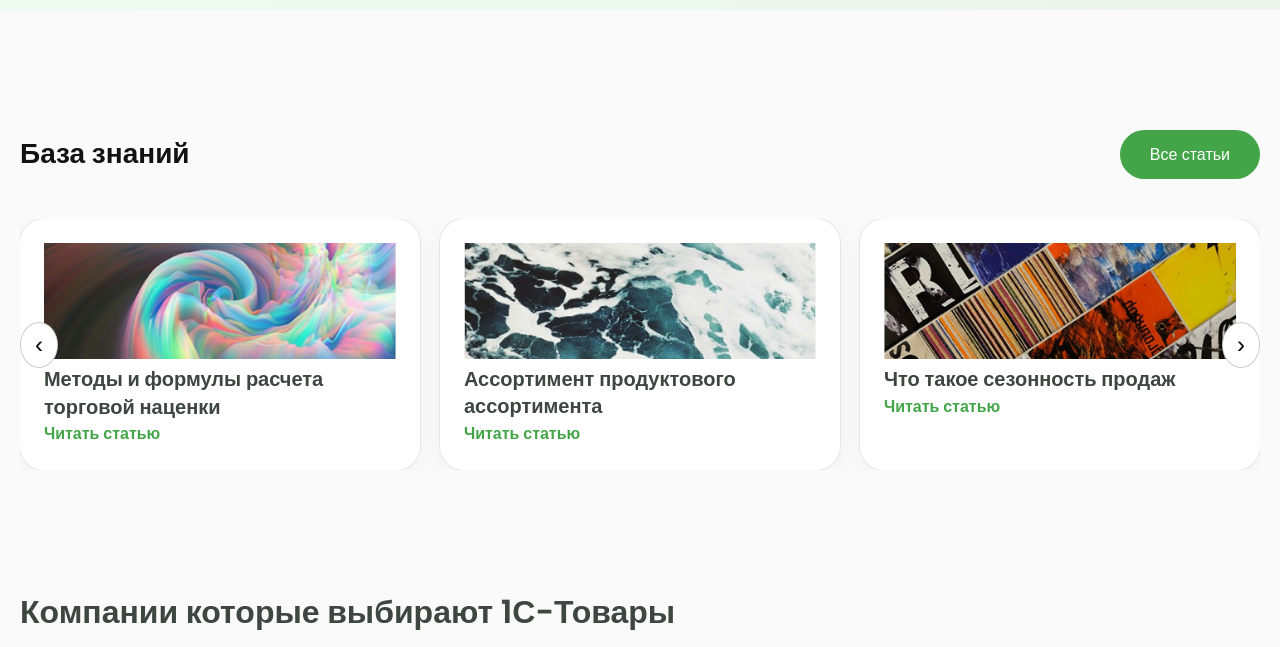
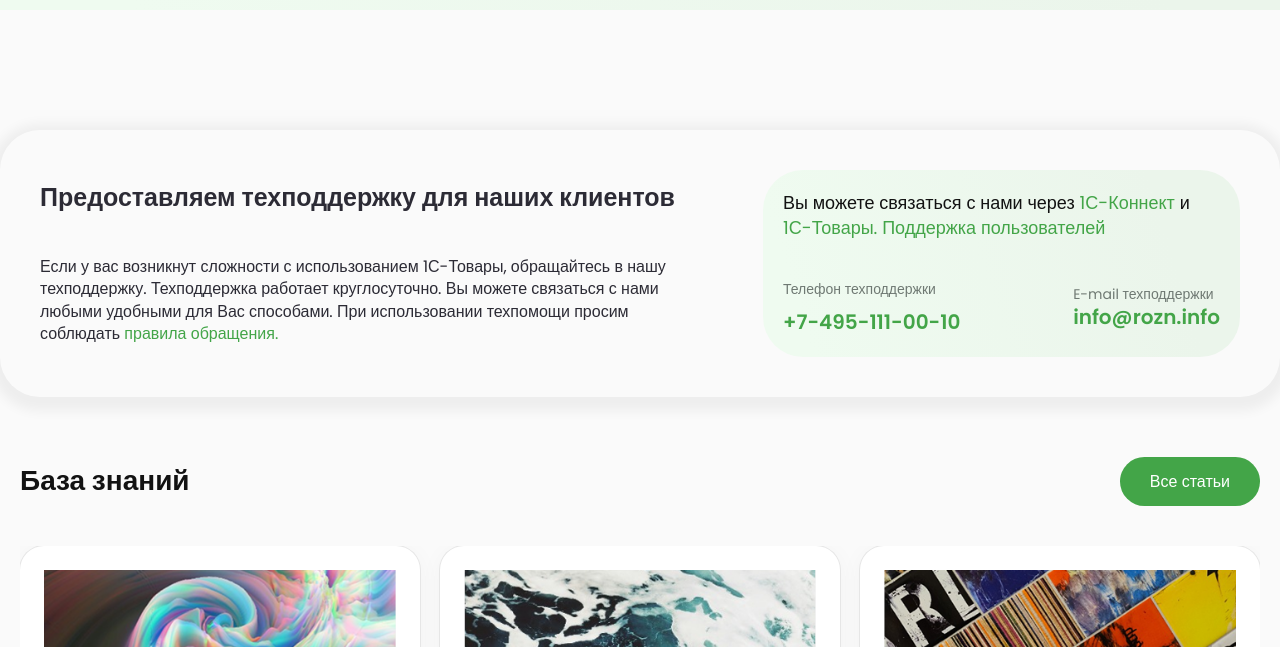
Before and after one commit to abdulhayev-nuriddin/1c-tovars, a plain HTML site: page index.html in a window 1280 px wide. Shown: the part 3080-3727 px from the top of the page. Drawn offline with Linux system fonts and the light colour scheme.

Commit message:
support end

```diff
--- a/index.html
+++ b/index.html
@@ -72,6 +72,7 @@
           <img src="./images/hero.png" alt="hero" class="hero__img" />
         </div>
       </section>
+
       <section class="connect">
         <div class="container connect__container">
           <div class="connect__cards">
@@ -197,6 +198,7 @@
           </div>
         </div>
       </section>
+
       <section class="comfort">
         <div class="container comfort__container">
           <h2 class="comfort__title">С нами удобнее</h2>
@@ -302,6 +304,7 @@
           </div>
         </div>
       </section>
+
       <section class="products">
         <div class="container products__container">
           <div class="products__flex">
@@ -383,6 +386,50 @@
         </div>
       </section>
 
+      <section class="support">
+        <div class="container support__container">
+          <div class="support__left">
+            <h2 class="support__title">
+              Предоставляем техподдержку для наших клиентов
+            </h2>
+            <p class="support__text">
+              Если у вас возникнут сложности с использованием 1С-Товары,
+              обращайтесь в нашу техподдержку. Техподдержка работает
+              круглосуточно. Вы можете связаться с нами любыми удобными для Вас
+              способами. При использовании техпомощи просим соблюдать
+              <a href="#" class="support__link">правила обращения.</a>
+            </p>
+          </div>
+          <div class="support__right">
+            <p class="support__address">
+              Вы можете связаться с нами через
+              <a href="#" class="support__link">1С-Коннект</a> и
+              <a href="#" class="support__link"
+                >1С-Товары. Поддержка пользователей</a
+              >
+            </p>
+            <div class="support__bottom">
+              <div class="support__phone">
+                <label for="support__number" class="support__label"
+                  >Телефон техподдержки</label
+                >
+                <a href="tel:+7-495-111-00-10" class="support__number"
+                  >+7-495-111-00-10</a
+                >
+              </div>
+              <div class="support__mail">
+                <label for="support__email" class="support__label"
+                  >E-mail техподдержки</label
+                >
+                <a href="mailto:info@rozn.info" class="support__email"
+                  >info@rozn.info</a
+                >
+              </div>
+            </div>
+          </div>
+        </div>
+      </section>
+
       <section class="base__products">
         <div class="container base__container">
           <div class="base__flex">
@@ -427,6 +474,7 @@
           </div>
         </div>
       </section>
+
       <section class="partner">
         <div class="container partner__container">
           <h2 class="partner__title">Компании которые выбирают 1С-Товары</h2>
--- /dev/null
+++ b/scss/layout/_support.scss
@@ -0,0 +1,119 @@
+.support {
+    margin-top: 120px;
+    margin-bottom: 60px;
+
+    &__container {
+        padding: 40px;
+        box-shadow: 0px 4px 12px 10px #0000000D;
+        border-radius: 40px;
+        display: flex;
+        align-items: center;
+        justify-content: space-between;
+    }
+
+    &__left {
+        width: 646px;
+        display: flex;
+        flex-direction: column;
+        gap: 40px;
+
+        &__address {
+            font-family: Gilroy;
+            font-weight: 400;
+            font-size: 18px;
+            line-height: 139%;
+        }
+    }
+
+    &__title {
+        font-weight: 600;
+        font-size: 25px;
+        line-height: 139%;
+        color: #2C2B35;
+    }
+
+    &__text {
+        font-weight: 400;
+        font-size: 16px;
+        line-height: 139%;
+        color: #2C2B35;
+    }
+
+    &__link {
+        color: #43A548;
+    }
+
+    &__right {
+        width: 477px;
+        display: flex;
+        flex-direction: column;
+        gap: 40px;
+        padding: 20px;
+        background: linear-gradient(252.7deg, #EBF5EB 17.34%, #EFFBF0 90.57%);
+        border-radius: 40px;
+    }
+
+    &__address {
+        font-weight: 400;
+        font-size: 18px;
+        line-height: 139%;
+    }
+
+    &__bottom {
+        display: flex;
+        align-items: center;
+        justify-content: space-between;
+    }
+
+    &__phone {
+        display: flex;
+        flex-direction: column;
+        gap: 10px;
+    }
+
+    &__label {
+        font-weight: 400;
+        font-size: 14px;
+        line-height: 139%;
+        color: #6F7973;
+    }
+
+    &__number,
+    &__email {
+        font-weight: 600;
+        font-size: 20px;
+        line-height: 139%;
+        color: #43A548;
+    }
+
+    &__mail {
+        display: flex;
+        flex-direction: column;
+    }
+}
+
+@media only screen and (max-width: 480px) {
+    .support {
+
+        &__container {
+            flex-direction: column;
+            gap: 20px;
+            text-align: center;
+        }
+
+        &__right {
+            width: 100%;
+        }
+
+        &__left {
+            width: 100%;
+        }
+
+        &__bottom {
+            flex-direction: column;
+            align-items: center;
+            justify-content: center;
+            gap: 20px;
+        }
+    }
+}
--- a/scss/main.scss
+++ b/scss/main.scss
@@ -16,6 +16,7 @@
 @use "./layout/connect";
 @use "./layout/comfort";
 @use "./layout/products";
+@use "./layout/support";
 
 @use "./layout/base";
 @use "./layout/partner";
```
Also changed, not shown: css/main.css, 1 other file.
